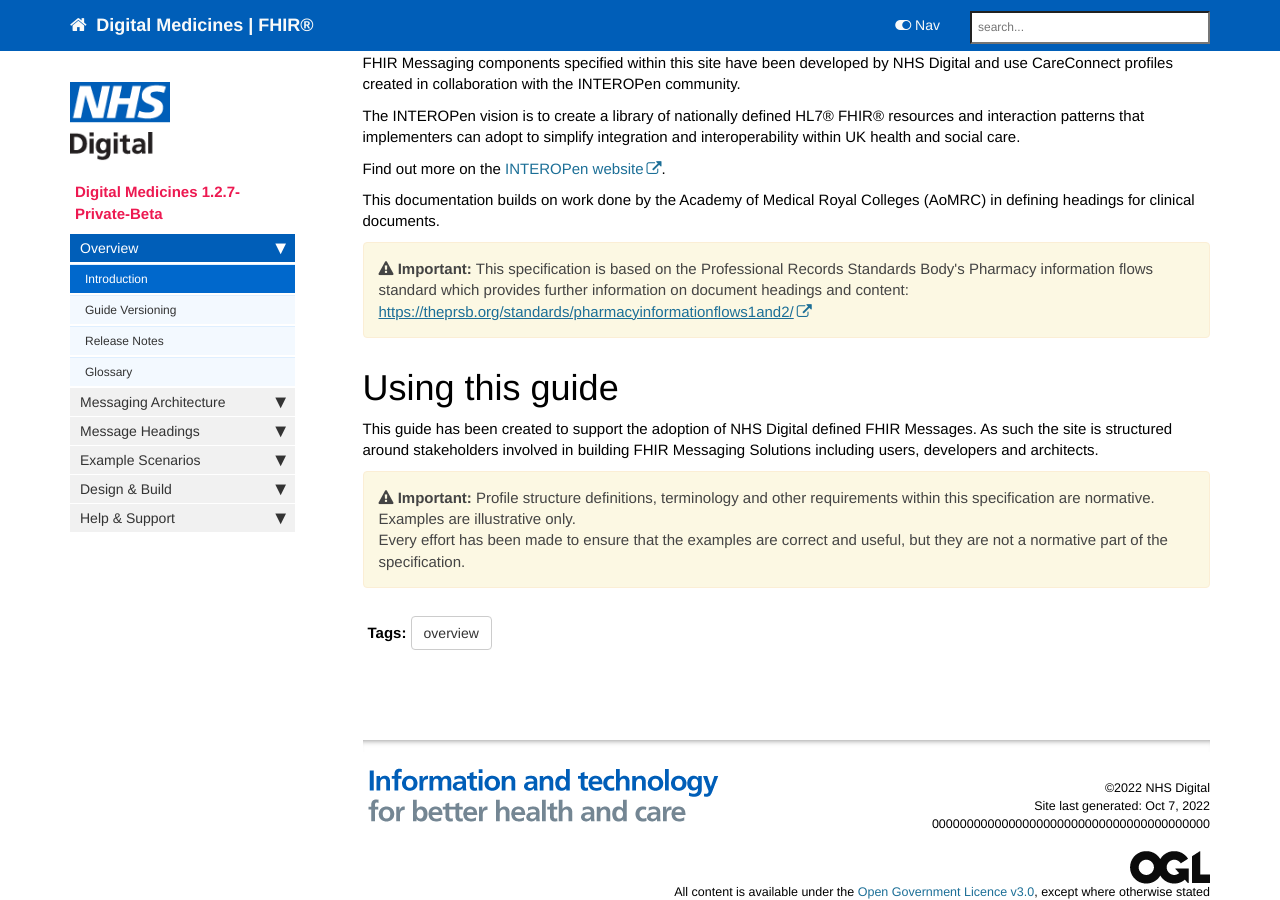
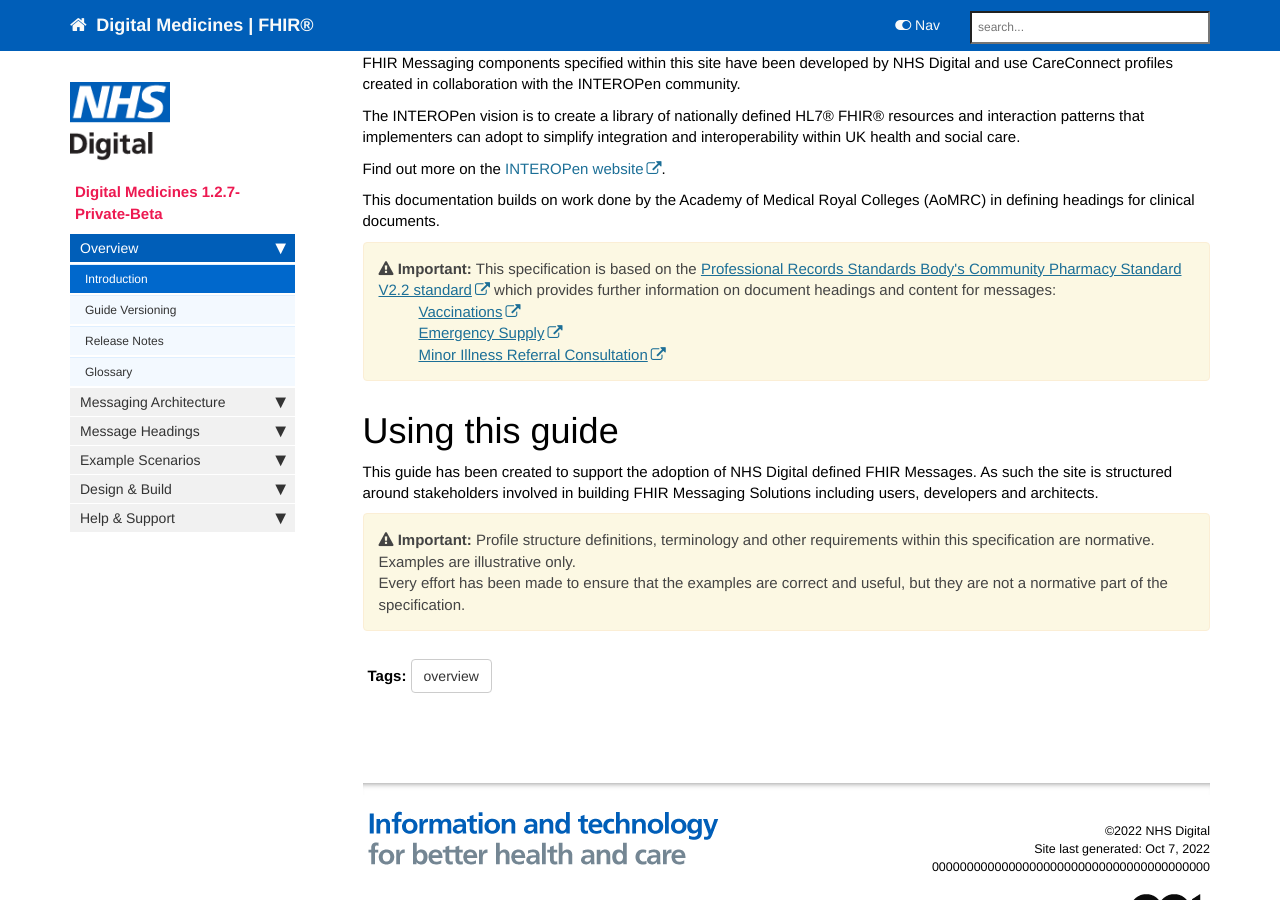
Before and after one commit to nhsconnect/ITK-FHIR-Digital-Medicines, a Jekyll site: the page built from index.md, in a window 1280 px wide and 900 px high, scrolled down 564 px. Built offline with Jekyll 4.4.1, drawn with Linux system fonts in a browser that asks for light colours; nearby versions of some CDN libraries; comment, search, counter and statistics services are not loaded.

Commit message:
further review updates

```diff
--- a/_includes/custom/section.warnbanner.html
+++ b/_includes/custom/section.warnbanner.html
@@ -1,4 +1,5 @@
-
-
-  <div class="alert alert-warning" role="alert">
-<i class="fa fa-warning"></i> <b>Important:</b> This specification is based on the Professional Records Standards Body's  Pharmacy information flows standard which provides further information on document headings and content: <a href="https://theprsb.org/standards/pharmacyinformationflows1and2/">https://theprsb.org/standards/pharmacyinformationflows1and2/</a> </div>
+<div class="alert alert-warning" role="alert">
+<i class="fa fa-warning"></i> <b>Important:</b> This specification is based on the <a href="https://theprsb.org/standards/communitypharmacystandardstage2/">Professional Records Standards Body's Community Pharmacy Standard V2.2 standard</a> which provides further information on document headings and content for messages:
+<ul><a href="https://prsb2.vercel.app/page/vaccination-administration?hsCtaTracking=f8fa4883-0b5a-4a32-b52e-d7157f85f3af%7C07d57cad-28ce-4cb6-bd45-4e393b574129">Vaccinations</a></ul>
+<ul><a href="https://prsb2.vercel.app/page/cpcs-emergency-supply?hsCtaTracking=459192c9-50ef-41f4-a4f6-a54285f202bd%7C7643ff12-eb81-4bb1-aaf4-1af969be8398">Emergency Supply</a></ul>
+<ul><a href="https://prsb2.vercel.app/page/cpcs-minor-illness?hsCtaTracking=1d5866f8-00cc-4380-b593-f012a7c4fffc%7C316e3499-8b4c-4868-a7d9-abddbf63ba3b">Minor Illness Referral Consultation</a></ul> </div>
```
Also changed, not shown: pages/explore/explore_digital_medicines_document_profiles.md (+3 -3 lines), pages/explore/explore_headings.md (+2 -2 lines).
